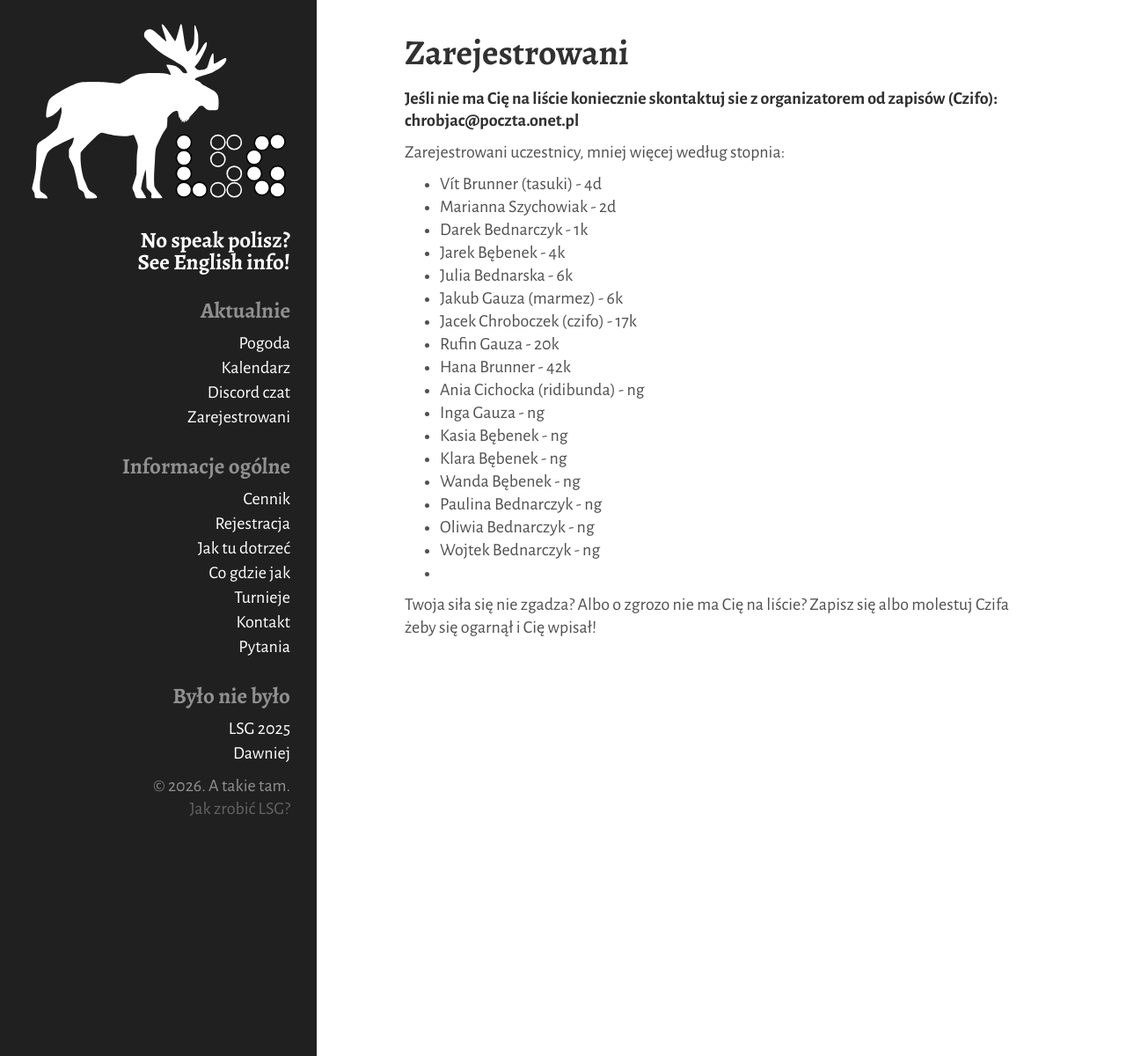
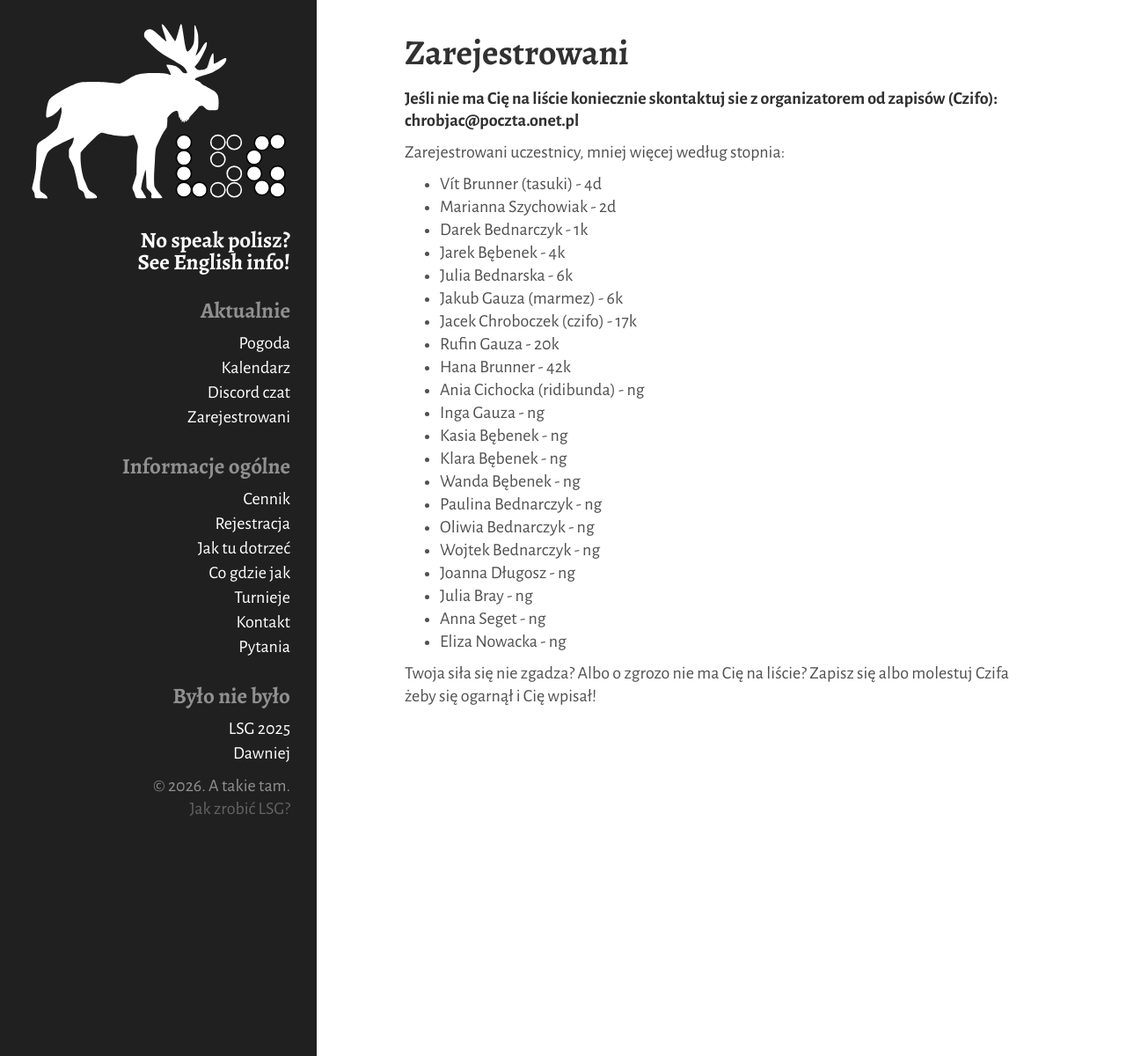
Before and after one commit to tasuki/lsg, a Jekyll site: the page built from _pages/zarejestrowani.md, in a window 1280 px wide. Shown: the whole page at 88% size. Built offline with Jekyll 4.4.1, drawn with Linux system fonts in a browser that asks for light colours.

Commit message:
Update zarejestrowani.md

```diff
--- a/_pages/zarejestrowani.md
+++ b/_pages/zarejestrowani.md
@@ -26,6 +26,9 @@ Zarejestrowani uczestnicy, mniej więcej według stopnia:
 - Paulina Bednarczyk - ng
 - Oliwia Bednarczyk - ng
 - Wojtek Bednarczyk - ng
--
+- Joanna Długosz - ng
+- Julia Bray - ng
+- Anna Seget - ng
+- Eliza Nowacka - ng
 
 Twoja siła się nie zgadza? Albo o zgrozo nie ma Cię na liście? Zapisz się albo molestuj Czifa żeby się ogarnął i Cię wpisał!
```
